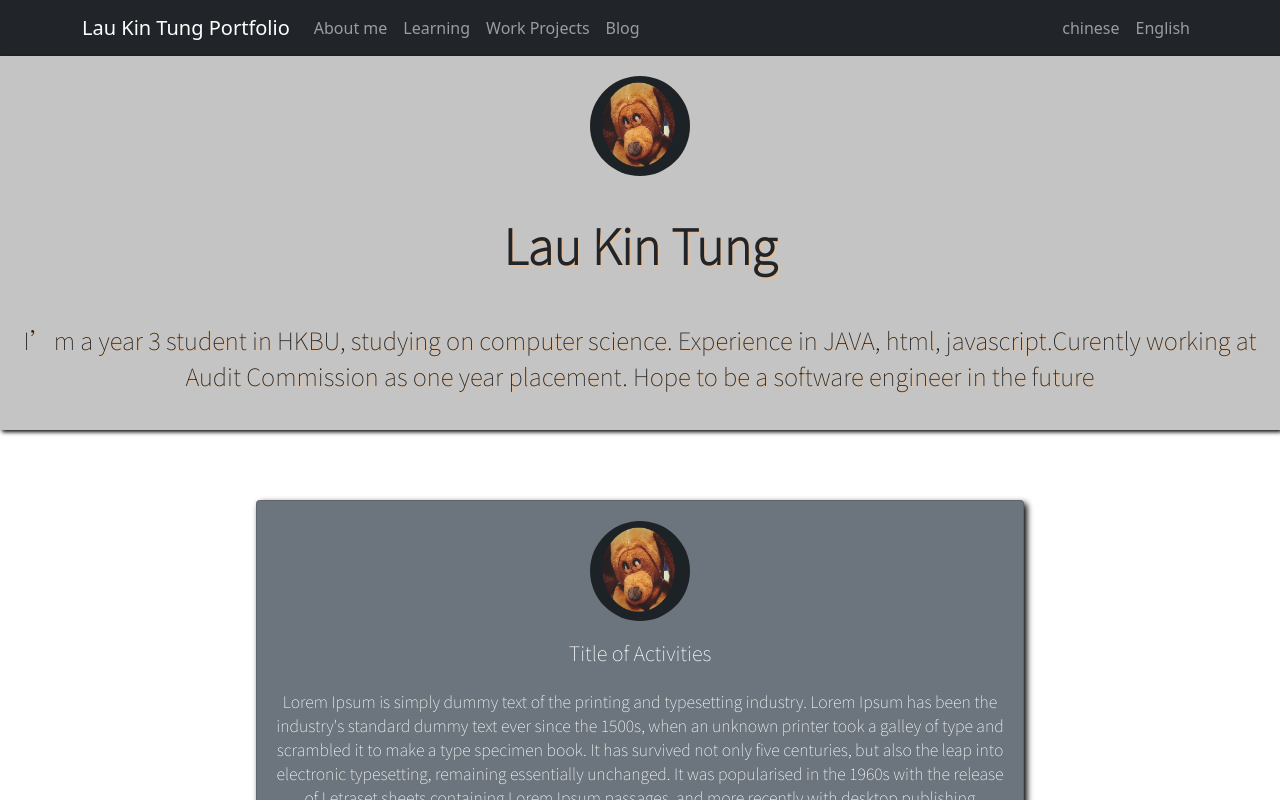
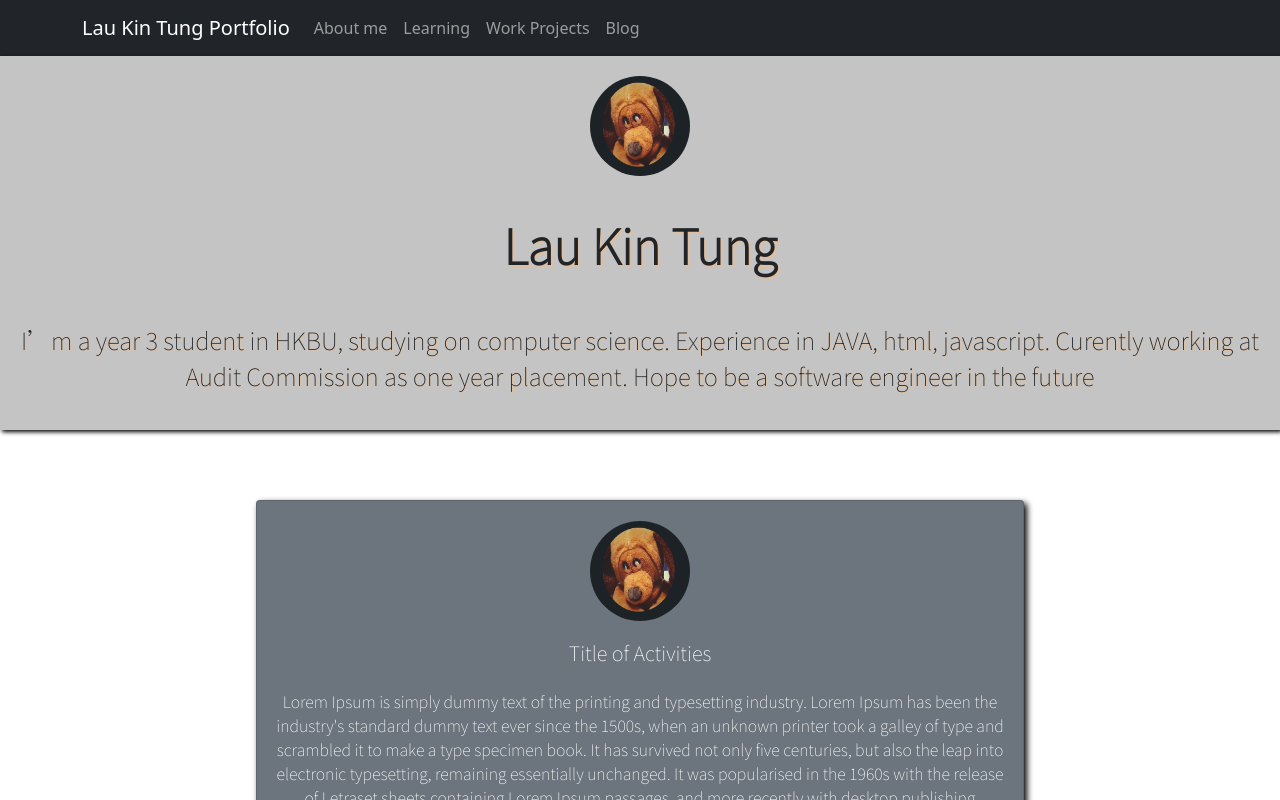
Before and after one commit to lunatoys123/portfolio_website, a React (Create React App) app: page / in a window 1280 px wide. Shown: the top 800 px of the page. Built offline with nearby package versions, Linux system fonts and the light colour scheme.

Commit message:
remove choose Language

```diff
--- a/src/Components/Header/data.js
+++ /dev/null
@@ -1,18 +0,0 @@
-
-export const Title = [
-  { language: "chinese", name: "劉建東" },
-  { language: "English", name: "Lau Kin Tung" },
-];
-
-export const SimpleInfo = [
-  {
-    language: "English",
-    Info: "I’m a year 3 student in HKBU, studying on computer science. Experience in JAVA, html, javascript."+
-    "Curently working at Audit Commission as one year placement. Hope to be a software engineer in the future",
-  },
-  {
-      language: "chinese",
-      Info: "本人是浸會大學三年級學生, 就讀於計算機科學學系, 有java, html, javascript的經驗,"+
-      "現在於香港審計署做一年實習, 希望將來可以成為一個軟件工程師"
-  }
-];
--- a/src/Components/Header/index.js
+++ b/src/Components/Header/index.js
@@ -1,37 +1,12 @@
-import React, { useEffect, useState } from "react";
+import React from "react";
 import Container from "react-bootstrap/Container";
 import Row from "react-bootstrap/Row";
 import Col from "react-bootstrap/Col";
 import { Background, CenterElement, Logo } from "./Header.style";
 import icon from "./../../Images/icon.png";
-import { Title, SimpleInfo } from "./data";
 import { useGlobalContext } from "../../context";
 const Header = () => {
-  const { isEnglish,closeSubMenu } = useGlobalContext();
-  const [title, setTitle] = useState("");
-  const [Intro, setIntro] = useState("");
-
-  useEffect(() => {
-    if (isEnglish) {
-      let title = Title.find((t) => t.language === "English");
-      let Intro = SimpleInfo.find((t) => t.language === "English");
-
-      const { name } = title;
-      const { Info } = Intro;
-
-      setTitle(name);
-      setIntro(Info);
-    } else {
-      let title = Title.find((t) => t.language === "chinese");
-      let Intro = SimpleInfo.find((t) => t.language === "chinese");
-
-      const { name } = title;
-      const { Info } = Intro;
-
-      setTitle(name);
-      setIntro(Info);
-    }
-  }, [isEnglish]);
+  const { closeSubMenu } = useGlobalContext();
   return (
     <Background onMouseOver={closeSubMenu}>
       <Container fluid>
@@ -45,7 +20,7 @@ const Header = () => {
         <Row>
           <Col>
             <CenterElement>
-              <h2>{title}</h2>
+              <h2>Lau Kin Tung</h2>
             </CenterElement>
           </Col>
         </Row>
@@ -53,7 +28,10 @@ const Header = () => {
           <Col>
             <CenterElement>
               <p align="center">
-                {Intro}
+                I’m a year 3 student in HKBU, studying on computer science.
+                Experience in JAVA, html, javascript. Curently working at Audit
+                Commission as one year placement. Hope to be a software engineer
+                in the future
               </p>
             </CenterElement>
           </Col>
--- a/src/Components/navbar/data.js
+++ b/src/Components/navbar/data.js
@@ -1,42 +1,18 @@
 export const links = [
   {
-    language: "English",
     name: "About me",
     link: [],
   },
   {
-    language: "English",
     name: "Learning",
     link: ["Year 1", "Year 2", "Year 3", "Year 4"],
   },
   {
-    language: "English",
     name: "Work Projects",
     link: [],
   },
   {
-    language: "English",
     name: "Blog",
     link: [],
   },
-  {
-    language: "chinese",
-    name: "關於我",
-    link: [],
-  },
-  {
-    language: "chinese",
-    name: '學習',
-    link:['大學一年級','大學二年級','大學三年級','大學四年級']
-  },
-  {
-    language: "chinese",
-    name:'項目',
-    link:[]
-  },
-  {
-    language: "chinese",
-    name: '關於我',
-    link:[]
-  }
 ];
--- a/src/Components/navbar/index.js
+++ b/src/Components/navbar/index.js
@@ -6,7 +6,7 @@ import { links } from "./data";
 import { useGlobalContext } from "../../context";
 
 const Header = () => {
-  const { isEnglish, setEnglish, setChinese, openSubMenu, closeSubMenu } =
+  const { openSubMenu, closeSubMenu } =
     useGlobalContext();
   const [linkname, setLinkname] = useState([]);
   const displaySubMenu = (e) => {
@@ -19,7 +19,7 @@ const Header = () => {
 
   useEffect(() => {
     setLinkname([]);
-    if (isEnglish) {
+    /*if (isEnglish) {
       let EnglishTitle = links.filter((L) => L.language === "English");
       EnglishTitle.map((item) => {
         setLinkname((name) => [...name, item.name]);
@@ -31,8 +31,11 @@ const Header = () => {
         setLinkname((name) => [...name, item.name]);
         return null;
       });
-    }
-  }, [isEnglish]);
+    }*/
+    links.map((item) => {
+      setLinkname((name) => [...name, item.name]);
+    })
+  }, []);
   return (
     <Navbar collapseOnSelect expand="lg" bg="dark" variant="dark">
       <Container>
@@ -51,10 +54,6 @@ const Header = () => {
               })}
               <Nav.Link onMouseOver={closeSubMenu}></Nav.Link>
           </Nav>
-          <Nav>
-            <Nav.Link onClick={setChinese}>chinese</Nav.Link>
-            <Nav.Link onClick={setEnglish}>English</Nav.Link>
-          </Nav>
         </Navbar.Collapse>
       </Container>
     </Navbar>
--- a/src/context.js
+++ b/src/context.js
@@ -3,31 +3,18 @@ import { links } from "./Components/navbar/data";
 const AppContext = React.createContext();
 
 const AppProvider = ({ children }) => {
-  const [isEnglish, setIsEnglish] = useState(true);
   const [location, setLocation] = useState({});
   const [page, setPage] = useState({ name: "", link: [] });
   const [isSubMenuOpen, setIsSubMenuOpen] = useState(false);
-  const setEnglish = () => {
-    setIsEnglish(true);
-  };
-
-  const setChinese = () => {
-    setIsEnglish(false);
-  };
 
 
   const openSubMenu = (text, coordinate) => {
-    if (isEnglish) {
-      const page = links.find(
-        (L) => L.language === "English" && L.name === text
+
+    const page = links.find(
+        (L) =>  L.name === text
       );
       setPage(page);
-    } else {
-      const page = links.find(
-        (L) => L.language === "chinese" && L.name === text
-      );
-      setPage(page);
-    }
+
     setLocation(coordinate);
     setIsSubMenuOpen(true);
   };
@@ -38,9 +25,6 @@ const AppProvider = ({ children }) => {
   return (
     <AppContext.Provider
       value={{
-        isEnglish,
-        setEnglish,
-        setChinese,
         openSubMenu,
         closeSubMenu,
         page,
```
